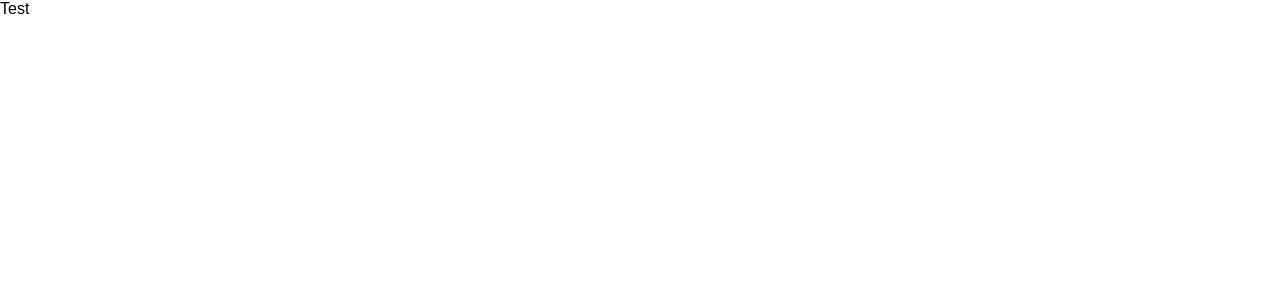
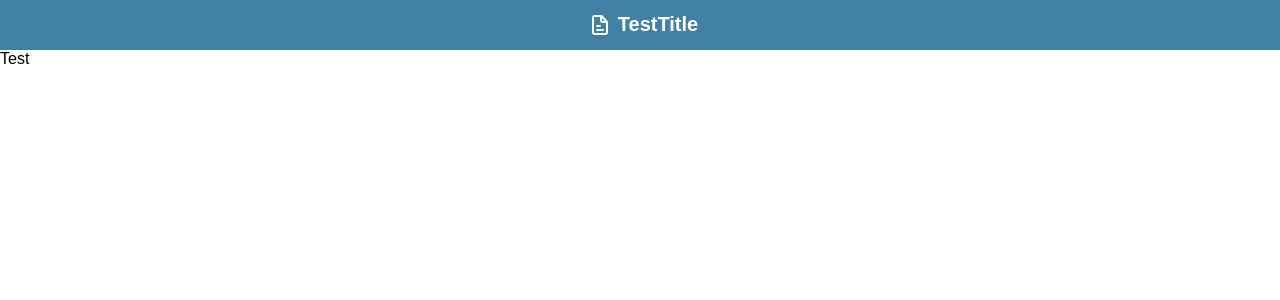
Before and after one commit to vanessatie/invoice-manager, a React (Create React App) app: page / in a window 1280 px wide. Shown: the top 300 px of the page. Built offline with nearby package versions, Linux system fonts and the light colour scheme.

Commit message:
add header

```diff
--- a/src/app/App.js
+++ b/src/app/App.js
@@ -1,10 +1,13 @@
 import React from "react";
 import GlobalStyles from "./GlobalStyles";
+import Header from "../components/Header";
 
 function App() {
   return (
     <>
-      <GlobalStyles /> <div>Test</div>
+      <GlobalStyles />
+      <Header title="TestTitle" />
+      <div>Test</div>
     </>
   );
 }
--- a/src/app/GlobalStyles.js
+++ b/src/app/GlobalStyles.js
@@ -8,6 +8,6 @@ html, body {
     margin: 0;
 }
 body {
-    font-family: sans-serif;
+    font-family: Arial, Helvetica, sans-serif;
 }
 `;
--- /dev/null
+++ b/src/components/Header.js
@@ -0,0 +1,34 @@
+import React from "react";
+import styled from "styled-components";
+import PropTypes from "prop-types";
+
+const StyledHeader = styled.div`
+  display: flex;
+  align-items: center;
+  justify-content: center;
+  background-color: #4281a4;
+  color: #fff;
+`;
+
+const Headline = styled.h1`
+  font-size: 20px;
+`;
+
+const StyledLogo = styled.img`
+  margin: 10px;
+`;
+
+function Header(props) {
+  return (
+    <StyledHeader>
+      <StyledLogo src="icon_file.png" />
+      <Headline>{props.title}</Headline>
+    </StyledHeader>
+  );
+}
+
+Header.propTypes = {
+  title: PropTypes.string.isRequired
+};
+
+export default Header;
--- /dev/null
+++ b/src/components/Header.mdx
@@ -0,0 +1,20 @@
+---
+name: Header
+menu: Components
+---
+
+import { Props, Playground } from "docz";
+import Header from "./Header";
+import GlobalStyles from "../app/GlobalStyles";
+
+<GlobalStyles />
+
+# Header
+
+<Props of={Header} />
+
+## Basic Usage
+
+<Playground>
+  <Header title="Test" />
+</Playground>
```
Also changed, not shown: public/icon_file.png (added).
